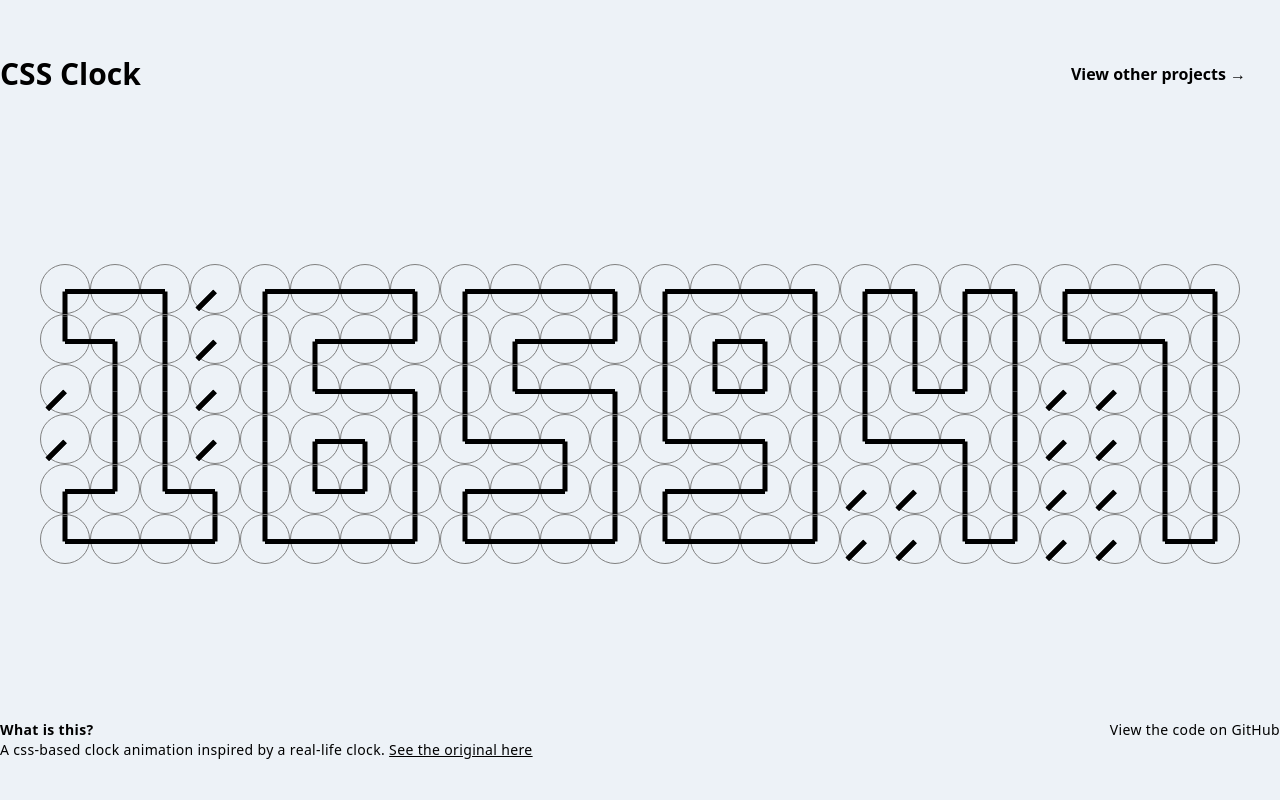
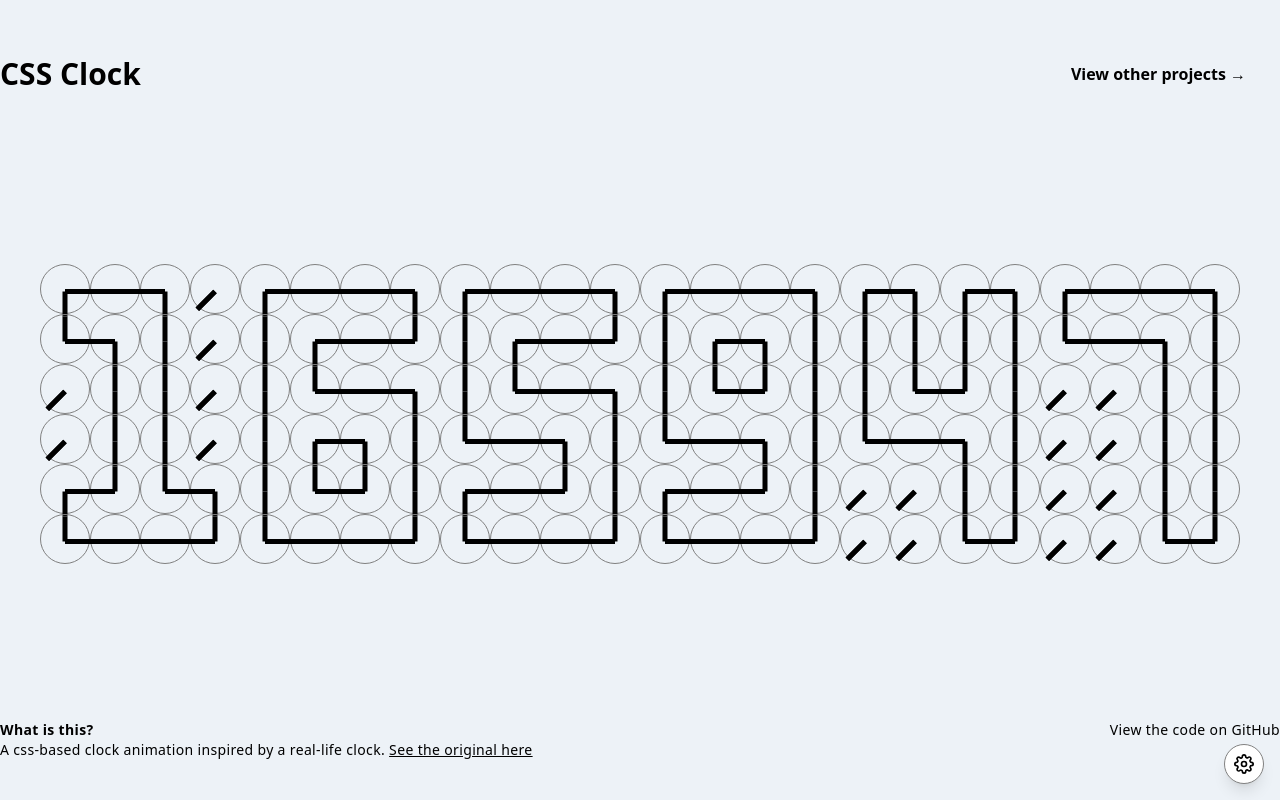
Before and after one commit to MrSunshyne/css-clock, a Vue app: page / in a window 1280 px wide. Built offline with nearby package versions, Linux system fonts and the light colour scheme; what vue-confetti would draw is missing.

Commit message:
Add a control panel for playing with the clock

```diff
--- a/src/App.vue
+++ b/src/App.vue
@@ -1,19 +1,30 @@
 <template>
-  <div class="app-shell flex min-h-screen flex-col">
+  <div
+    class="app-shell flex min-h-screen flex-col"
+    :class="{ 'hide-faces': !settings.showFaces }"
+    :style="{ '--easing': settings.easing }"
+  >
     <main-menu></main-menu>
     <router-view class="container mx-auto flex-grow" />
     <footer-section />
+    <control-panel />
   </div>
 </template>
 
 <script>
 import MainMenu from "./components/main-menu.vue";
 import FooterSection from "./components/footer-section.vue";
+import ControlPanel from "./components/control-panel.vue";
+import { settings } from "./settings";
 
 export default {
   components: {
     MainMenu,
-    FooterSection
+    FooterSection,
+    ControlPanel
+  },
+  computed: {
+    settings: () => settings
   }
 };
 </script>
--- a/src/assets/theme.css
+++ b/src/assets/theme.css
@@ -31,3 +31,9 @@
   --face-outline: #4a5568;
   --panel: #2d3748;
 }
+
+/* "Show clock faces" toggle in the control panel.
+   !important outranks the component's scoped border rule. */
+.hide-faces .digit > div {
+  border-color: transparent !important;
+}
--- /dev/null
+++ b/src/components/control-panel.vue
@@ -0,0 +1,160 @@
+<template>
+  <div class="control-panel fixed bottom-4 right-4 text-sm">
+    <transition name="panel">
+      <div v-if="open" class="panel rounded-lg p-4 mb-3 shadow-lg space-y-3">
+        <label class="row">
+          <span>Refresh every</span>
+          <input type="range" min="1" max="15" step="1" v-model.number="settings.tickSeconds" />
+          <span class="val">{{ settings.tickSeconds }}s</span>
+        </label>
+
+        <label class="row">
+          <span>Hand travel</span>
+          <input type="range" min="0.5" max="10" step="0.5" v-model.number="settings.travelSeconds" />
+          <span class="val">{{ settings.travelSeconds }}s</span>
+        </label>
+
+        <label class="row">
+          <span>Easing</span>
+          <select v-model="settings.easing">
+            <option value="linear">Steady</option>
+            <option value="ease-in-out">Smooth</option>
+            <option value="cubic-bezier(0.34, 1.56, 0.64, 1)">Springy</option>
+          </select>
+        </label>
+
+        <label class="row">
+          <span>Theme</span>
+          <select v-model="settings.theme">
+            <option value="auto">Auto</option>
+            <option value="light">Light</option>
+            <option value="dark">Dark</option>
+          </select>
+        </label>
+
+        <label class="row">
+          <span>24-hour time</span>
+          <input type="checkbox" v-model="settings.hourFormat24" />
+        </label>
+
+        <label class="row">
+          <span>Show seconds</span>
+          <input type="checkbox" v-model="settings.showSeconds" />
+        </label>
+
+        <label class="row">
+          <span>Show clock faces</span>
+          <input type="checkbox" v-model="settings.showFaces" />
+        </label>
+
+        <button class="reset rounded w-full py-1" @click="resetSettings">
+          Reset to defaults
+        </button>
+      </div>
+    </transition>
+
+    <button
+      class="gear rounded-full shadow-lg flex items-center justify-center ml-auto"
+      :aria-expanded="open"
+      aria-label="Clock settings"
+      @click="open = !open"
+    >
+      <svg viewBox="0 0 24 24" width="20" height="20" fill="none" stroke="currentColor" stroke-width="2" stroke-linecap="round" stroke-linejoin="round" aria-hidden="true">
+        <circle cx="12" cy="12" r="3" />
+        <path d="M19.4 15a1.65 1.65 0 0 0 .33 1.82l.06.06a2 2 0 1 1-2.83 2.83l-.06-.06a1.65 1.65 0 0 0-1.82-.33 1.65 1.65 0 0 0-1 1.51V21a2 2 0 1 1-4 0v-.09A1.65 1.65 0 0 0 9 19.4a1.65 1.65 0 0 0-1.82.33l-.06.06a2 2 0 1 1-2.83-2.83l.06-.06a1.65 1.65 0 0 0 .33-1.82 1.65 1.65 0 0 0-1.51-1H3a2 2 0 1 1 0-4h.09A1.65 1.65 0 0 0 4.6 9a1.65 1.65 0 0 0-.33-1.82l-.06-.06a2 2 0 1 1 2.83-2.83l.06.06a1.65 1.65 0 0 0 1.82.33H9a1.65 1.65 0 0 0 1-1.51V3a2 2 0 1 1 4 0v.09a1.65 1.65 0 0 0 1 1.51 1.65 1.65 0 0 0 1.82-.33l.06-.06a2 2 0 1 1 2.83 2.83l-.06.06a1.65 1.65 0 0 0-.33 1.82V9a1.65 1.65 0 0 0 1.51 1H21a2 2 0 1 1 0 4h-.09a1.65 1.65 0 0 0-1.51 1z" />
+      </svg>
+    </button>
+  </div>
+</template>
+
+<script>
+import { settings, resetSettings } from "../settings";
+
+export default {
+  data() {
+    return { open: false };
+  },
+  computed: {
+    settings: () => settings,
+  },
+  methods: {
+    resetSettings,
+  },
+};
+</script>
+
+<style lang="scss" scoped>
+.panel {
+  background: var(--panel);
+  border: 1px solid var(--face-outline);
+  width: 16rem;
+
+  .row {
+    display: flex;
+    align-items: center;
+    gap: 0.5rem;
+
+    span:first-child {
+      flex: 1;
+    }
+
+    input[type="range"] {
+      width: 6rem;
+      accent-color: var(--ink);
+    }
+
+    input[type="checkbox"] {
+      accent-color: var(--ink);
+      width: 1rem;
+      height: 1rem;
+    }
+
+    select {
+      background: var(--bg);
+      color: inherit;
+      border: 1px solid var(--face-outline);
+      border-radius: 0.25rem;
+      padding: 0.15rem 0.3rem;
+    }
+
+    .val {
+      width: 2.5rem;
+      text-align: right;
+      font-variant-numeric: tabular-nums;
+    }
+  }
+
+  .reset {
+    border: 1px solid var(--face-outline);
+
+    &:hover {
+      background: var(--bg);
+    }
+  }
+}
+
+.gear {
+  background: var(--panel);
+  color: var(--ink);
+  border: 1px solid var(--face-outline);
+  width: 2.5rem;
+  height: 2.5rem;
+  cursor: pointer;
+  transition: transform 0.3s;
+
+  &:hover {
+    transform: rotate(45deg);
+  }
+}
+
+.panel-enter-active,
+.panel-leave-active {
+  transition: opacity 0.15s, transform 0.15s;
+}
+
+.panel-enter-from,
+.panel-leave-to {
+  opacity: 0;
+  transform: translateY(6px);
+}
+</style>
--- a/src/components/number.vue
+++ b/src/components/number.vue
@@ -136,7 +136,7 @@ export default {
       top: 50%;
       left: 50%;
       transform-origin: left center;
-      transition: transform var(--speed, 5s) linear;
+      transition: transform var(--speed, 5s) var(--easing, linear);
     }
 
     &:before {
--- /dev/null
+++ b/src/settings.js
@@ -0,0 +1,47 @@
+import { reactive, watch } from "vue";
+
+// Everything the control panel can change, with the values the site ships with.
+export const DEFAULTS = {
+  tickSeconds: 7, // how often the clock refreshes
+  travelSeconds: 5, // how long the hands take to reach their new positions
+  easing: "linear", // timing function for hand travel
+  hourFormat24: true,
+  showSeconds: true,
+  showFaces: true, // the faint circle outlines behind the hands
+  theme: "auto", // auto | light | dark
+};
+
+const STORAGE_KEY = "css-clock-settings";
+
+function load() {
+  try {
+    return { ...DEFAULTS, ...JSON.parse(localStorage.getItem(STORAGE_KEY) || "{}") };
+  } catch {
+    return { ...DEFAULTS };
+  }
+}
+
+export const settings = reactive(load());
+
+export function resetSettings() {
+  Object.assign(settings, DEFAULTS);
+}
+
+function applyTheme(theme) {
+  if (theme === "auto") {
+    delete document.documentElement.dataset.theme;
+  } else {
+    document.documentElement.dataset.theme = theme;
+  }
+}
+
+watch(
+  settings,
+  (value) => {
+    localStorage.setItem(STORAGE_KEY, JSON.stringify(value));
+    applyTheme(value.theme);
+  },
+  { deep: true }
+);
+
+applyTheme(settings.theme);
--- a/src/views/Home.vue
+++ b/src/views/Home.vue
@@ -1,25 +1,30 @@
 <template>
-  <div class="home items-center grid justify-center" v-if="time" role="img" aria-label="A clock made of tiny analog clock faces, showing the current time">
+  <div
+    class="home items-center grid justify-center"
+    v-if="time"
+    role="img"
+    aria-label="A clock made of tiny analog clock faces, showing the current time"
+    :style="{ '--speed': settings.travelSeconds + 's' }"
+  >
     <div
-      class="clock-frame grid grid-cols-2 lg:grid-cols-6 justify-center items-center"
+      class="clock-frame grid grid-cols-2 justify-center items-center"
+      :class="settings.showSeconds ? 'lg:grid-cols-6' : 'lg:grid-cols-4'"
     >
       <number :digit="time.h0" />
       <number :digit="time.h1" />
       <number :digit="time.m0" />
       <number :digit="time.m1" />
-      <number :digit="time.s0" />
-      <number :digit="time.s1" />
+      <template v-if="settings.showSeconds">
+        <number :digit="time.s0" />
+        <number :digit="time.s1" />
+      </template>
     </div>
   </div>
 </template>
 
 <script>
 import Number from "../components/number.vue";
-
-// The hands take 5s to travel (see --speed in number.vue), so we aim for the
-// time it will be once they get there.
-const HAND_TRAVEL_MS = 5000;
-const TICK_MS = 7000;
+import { settings } from "../settings";
 
 export default {
   name: "home",
@@ -38,10 +43,18 @@ export default {
   components: {
     Number,
   },
+  computed: {
+    settings: () => settings,
+  },
   methods: {
     now() {
-      const target = new Date(Date.now() + HAND_TRAVEL_MS);
-      const h = target.getHours();
+      // Aim for the time it will be once the hands finish travelling, so the
+      // clock reads correct the moment they settle.
+      const target = new Date(Date.now() + settings.travelSeconds * 1000);
+      let h = target.getHours();
+      if (!settings.hourFormat24) {
+        h = h % 12 || 12;
+      }
       const m = target.getMinutes();
       const s = target.getSeconds();
       this.time = {
@@ -53,10 +66,19 @@ export default {
         s1: s % 10,
       };
     },
+    restartTicker() {
+      clearInterval(this.timer);
+      this.now();
+      this.timer = setInterval(this.now, settings.tickSeconds * 1000);
+    },
+  },
+  watch: {
+    "settings.tickSeconds": "restartTicker",
+    "settings.travelSeconds": "restartTicker",
+    "settings.hourFormat24": "restartTicker",
   },
   mounted() {
-    this.now();
-    this.timer = setInterval(this.now, TICK_MS);
+    this.restartTicker();
   },
   beforeUnmount() {
     clearInterval(this.timer);
```
